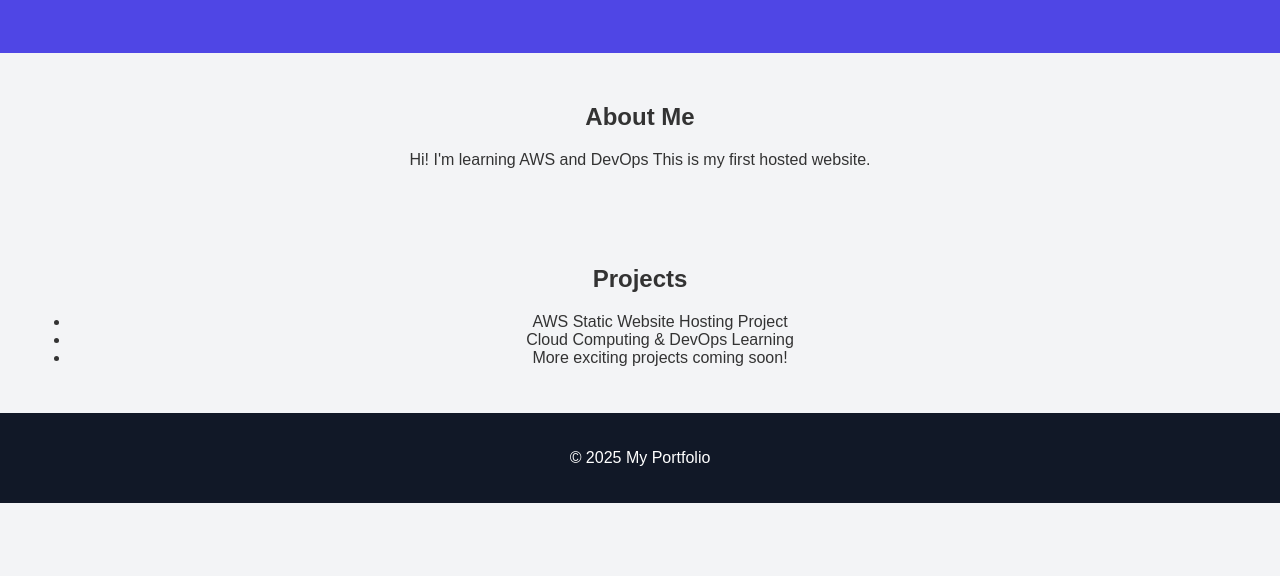
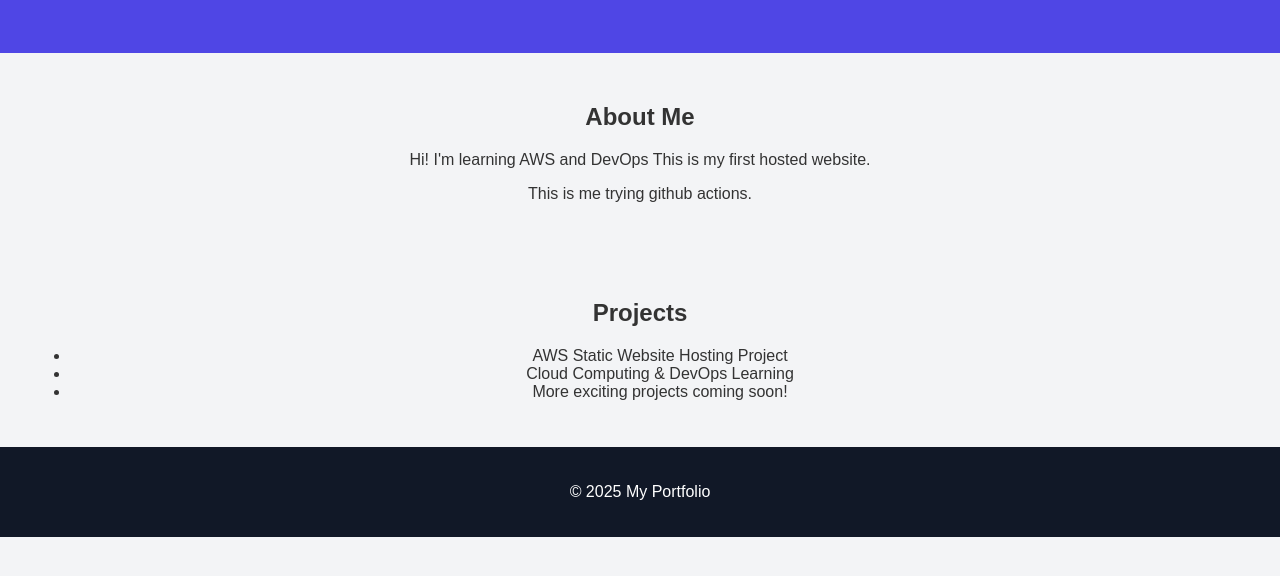
Before and after one commit to ashwarya1796/aws-portfolio-website, a plain HTML site: page index.html in a window 1280 px wide. Shown: the part 122-698 px from the top of the page. Drawn offline with Linux system fonts and the light colour scheme.

Commit message:
Update index.html - added a line

```diff
--- a/index.html
+++ b/index.html
@@ -15,6 +15,7 @@
     <section class="about">
         <h2>About Me</h2>
         <p>Hi! I'm learning AWS and DevOps This is my first hosted website.</p>
+        <p>This is me trying github actions.</p>
     </section>
 
     <section class="projects">
```
